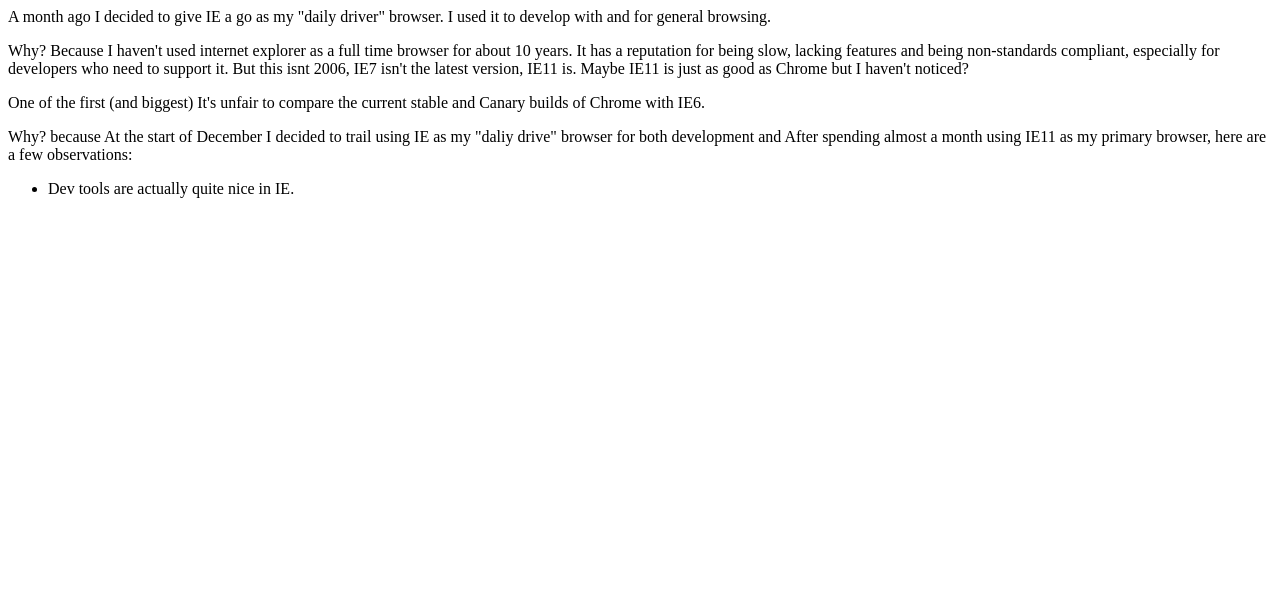
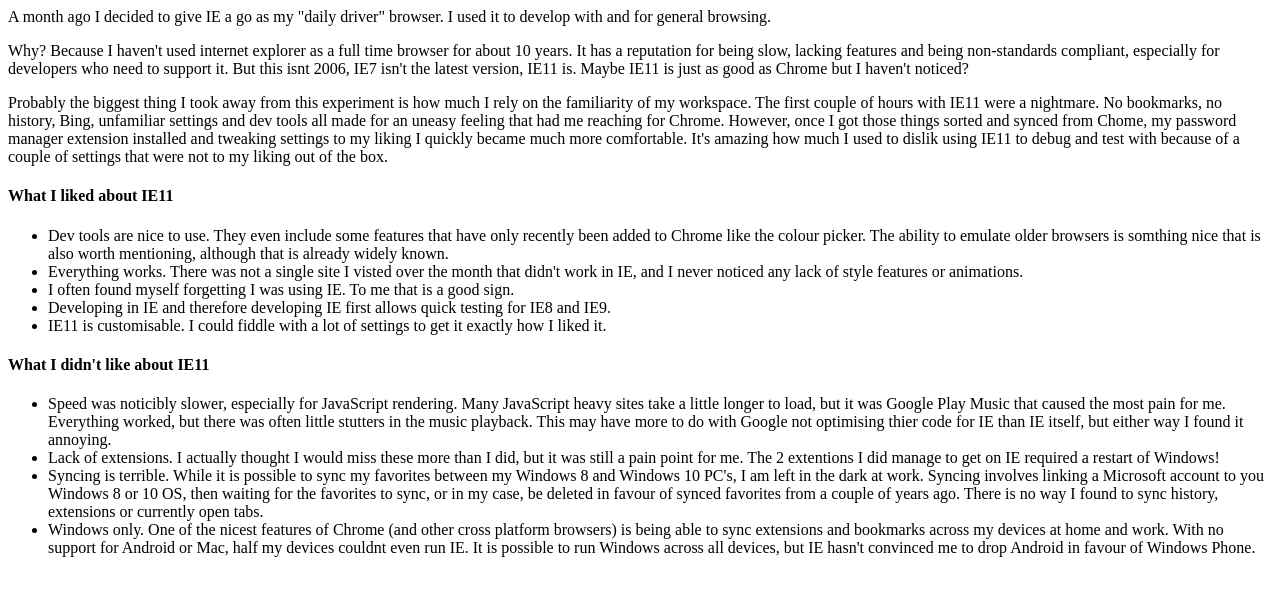
Before and after one commit to benjaminwilliams/benja, a plain HTML site: page data/ie-month/index.html in a window 1280 px wide. Drawn offline with Linux system fonts and the light colour scheme.

Commit message:
content for ie-month

```diff
--- a/data/ie-month/index.html
+++ b/data/ie-month/index.html
@@ -8,10 +8,56 @@
     But this isnt 2006, IE7 isn't the latest version, IE11 is. Maybe IE11 is just as good as Chrome but I haven't noticed?
 </p>
 <p>
-    One of the first (and biggest)
-    It's unfair to compare the
-    current stable and Canary builds of Chrome with IE6.
-</p>Why? because At the start of December I decided to trail using IE as my "daliy drive" browser for both development and  After spending almost a month using IE11 as my primary browser, here are a few observations:
+    Probably the biggest thing I took away from this experiment is how much I rely on the familiarity of my workspace.
+    The first couple of hours with IE11 were a nightmare. No bookmarks, no history, Bing, unfamiliar
+    settings and dev tools all made for an uneasy feeling that had me reaching for Chrome. However, once I got those things
+    sorted and synced from Chome, my password manager extension installed and tweaking settings to my liking I quickly
+    became much more comfortable. It's amazing how much I used to dislik using IE11 to debug and test with because of a couple of
+    settings that were not to my liking out of the box.
+</p>
+<h4>What I liked about IE11</h4>
 <ul>
-    <li> Dev tools are actually quite nice in IE.
+    <li>
+      Dev tools are nice to use. They even include some features that have only recently been added to Chrome like the colour picker.
+      The ability to emulate older browsers is somthing nice that is also worth mentioning, although that is already widely known.
+    </li>
+    <li>
+      Everything works. There was not a single site I visted over the month that didn't work in IE, and I never noticed any
+      lack of style features or animations.
+    </li>
+    <li>
+      I often found myself forgetting I was using IE. To me that is a good sign.
+    </li>
+    <li>
+      Developing in IE and therefore developing IE first allows quick testing for IE8 and IE9.
+    </li>
+    <li>
+      IE11 is customisable. I could fiddle with a lot of settings to get it exactly how I liked it.
+    </li>
 </ul>
+
+<h4>What I didn't like about IE11</h4>
+<ul>
+  <li>
+    Speed was noticibly slower, especially for JavaScript rendering. Many JavaScript heavy sites take a little longer to load,
+    but it was Google Play Music that caused the most pain for me. Everything worked, but there was often little stutters in
+    the music playback. This may have more to do with Google not optimising thier code for IE than IE itself, but either way
+    I found it annoying.
+  </li>
+  <li>
+    Lack of extensions. I actually thought I would miss these more than I did, but it was still a pain point for me. The 2
+    extentions I did manage to get on IE required a restart of Windows!
+  </li>
+  <li>
+    Syncing is terrible. While it is possible to sync my favorites between my Windows 8 and Windows 10 PC's,
+    I am left in the dark at work. Syncing involves linking a Microsoft account to you Windows 8 or 10 OS, then waiting for
+    the favorites to sync, or in my case, be deleted in favour of synced favorites from a couple of years ago. There is
+    no way I found to sync history, extensions or currently open tabs.
+  </li>
+  <li>
+    Windows only. One of the nicest features of Chrome (and other cross platform browsers) is being able to
+    sync extensions and bookmarks across my devices at home and work. With no support for Android or Mac,
+    half my devices couldnt even run IE. It is possible to run Windows across all devices, but IE hasn't convinced me
+    to drop Android in favour of Windows Phone.
+  </li>
+</ul>
```
Also changed, not shown: data/ng-animations/blog.json (added, +11 -0 lines), data/ng-animations/index.html (added, +9 -0 lines), index.html (+1 -1 lines).
